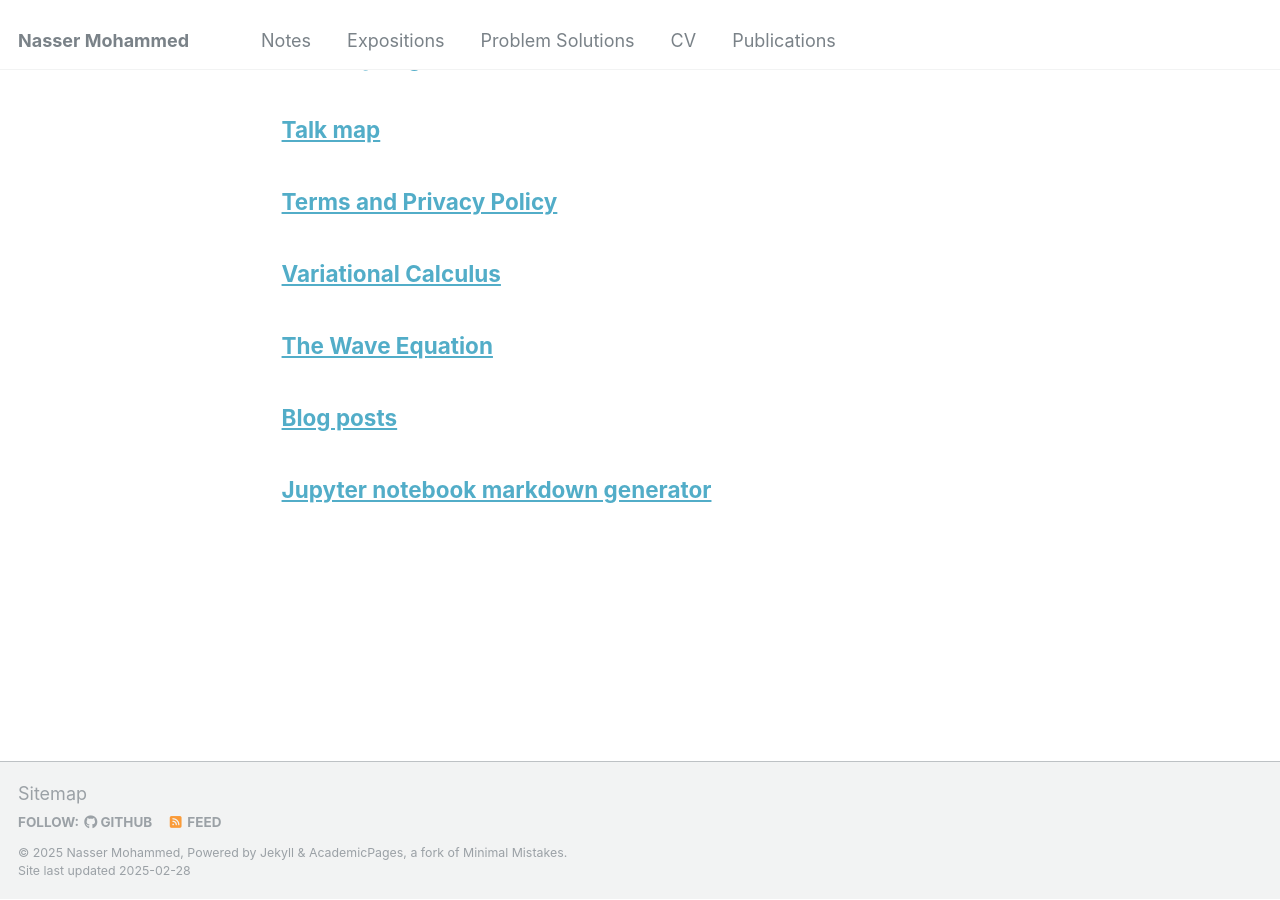
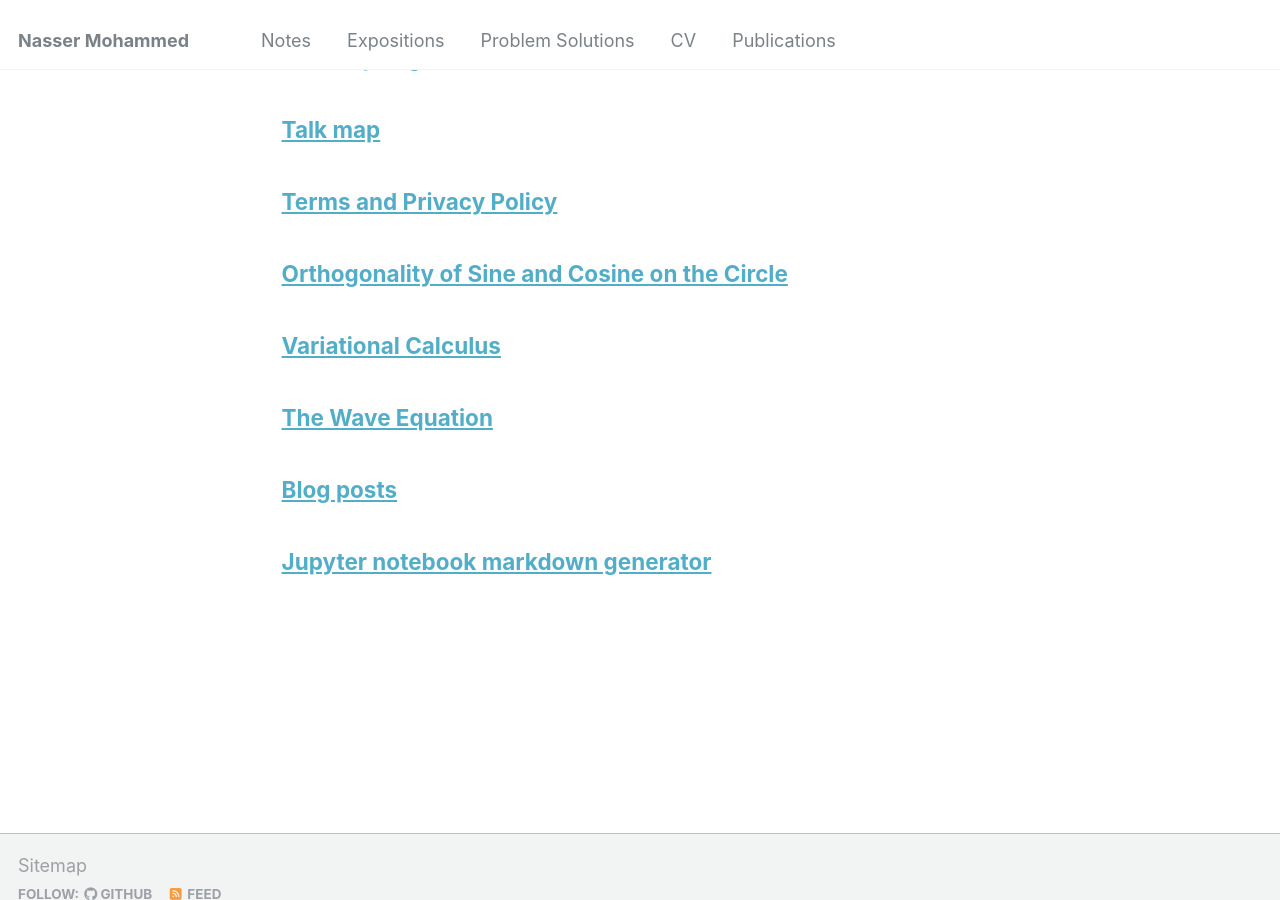
Before and after one commit to Nasser-Mohammed/Nasser-Mohammed.github.io, a Jekyll site: the page built from _pages/page-archive.html, in a window 1280 px wide and 900 px high, scrolled down 2907 px. Built offline with Jekyll 4.4.1, drawn with Linux system fonts in a browser that asks for light colours.

Commit message:
Update trig-orthogonality.md

```diff
--- a/_pages/notes/Fourier-Analysis/trig-orthogonality.md
+++ b/_pages/notes/Fourier-Analysis/trig-orthogonality.md
@@ -1,7 +1,7 @@
 ---
 layout: archive
-title: "Orthogonality of Sine and Cosine on Intervals of " $2\pi$
-permalink: /notes/fourier-analysis/Parseval's-Identity/
+title: "Orthogonality of Sine and Cosine on the Circle"
+permalink: /notes/fourier-analysis/Sin-Cos-Orthogonality/
 author_profile: false
 ---
 <hr style="border: 2px solid black;">
```
